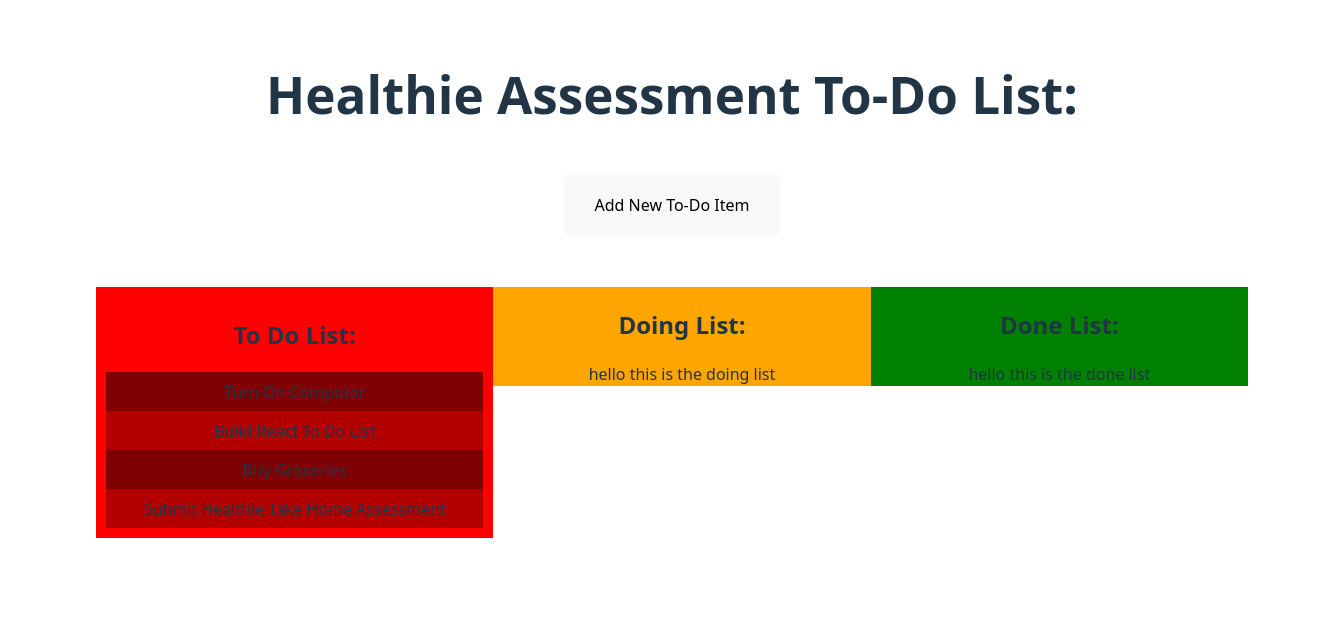
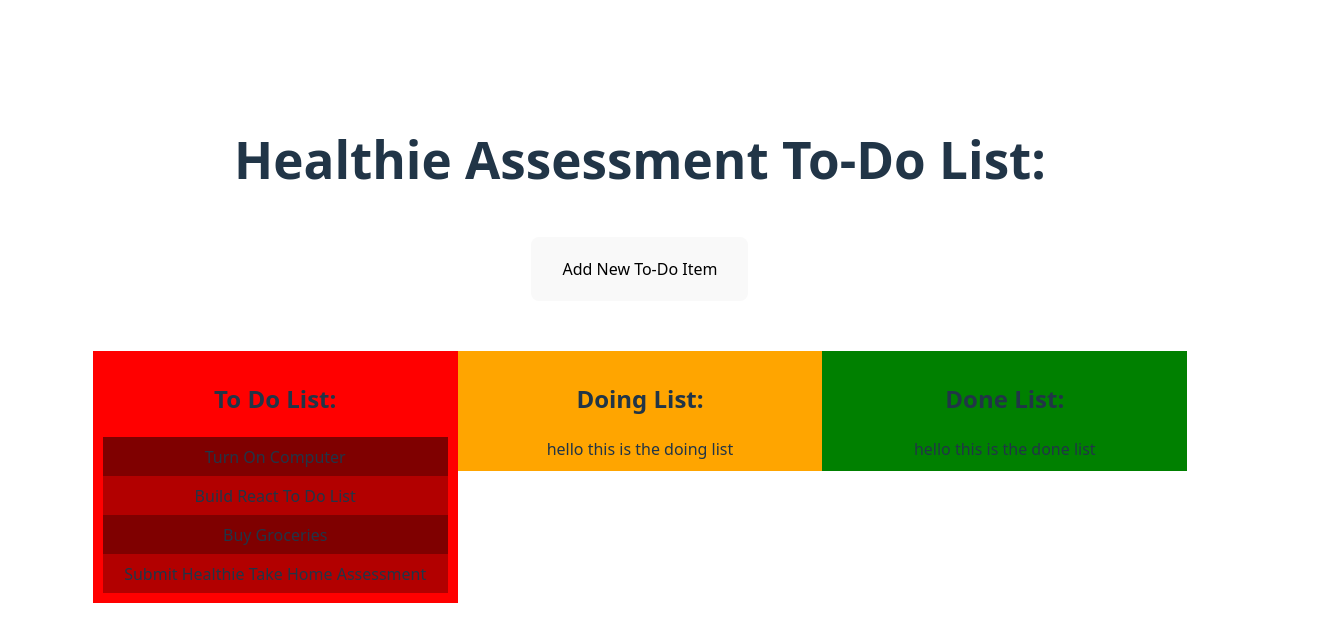
Before and after one commit to Universe-Man/healthie-react-todo-list, a React (Vite) app: page / in a window 1280 px wide. Shown: the top 642 px of the page, 1344 px wide, since content can reach past the window. Built offline with nearby package versions, Linux system fonts and the light colour scheme.

Commit message:
more styling

```diff
--- a/src/App.css
+++ b/src/App.css
@@ -3,8 +3,8 @@
   margin: 0 auto;
   padding: 2rem;
   text-align: center;
-  position: absolute;
-  top: 0px;
+  position: relative;
+  top: -50px;
 }
 
 .container {
--- a/src/styles/DoingList.css
+++ b/src/styles/DoingList.css
@@ -2,5 +2,8 @@
   background-color: orange;
   height: 100%;
   width: 100%;
+  max-width: 33.3%;
   flex: 1;
+  padding: 10px;
+  overflow-wrap: break-word;
 }
--- a/src/styles/DoneList.css
+++ b/src/styles/DoneList.css
@@ -2,5 +2,8 @@
   background-color: green;
   height: 100%;
   width: 100%;
+  max-width: 33.3%;
   flex: 1;
+  padding: 10px;
+  overflow-wrap: break-word;
 }
```
